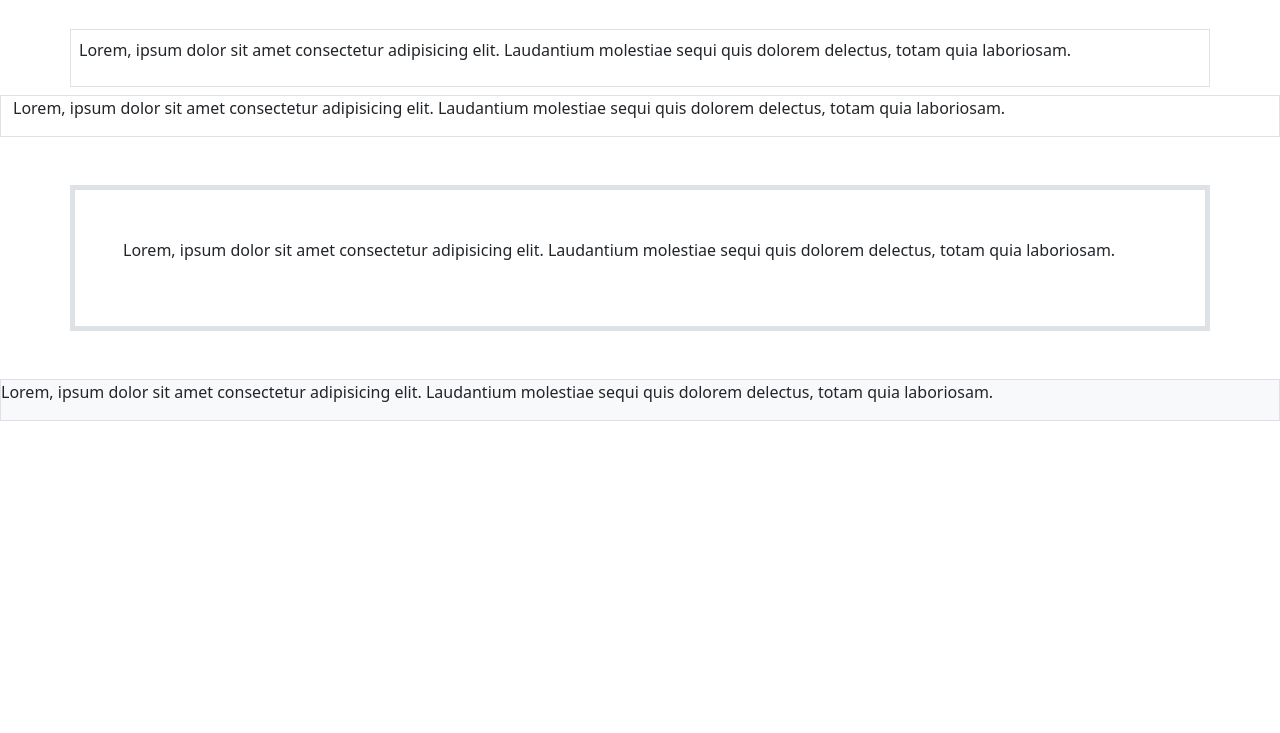
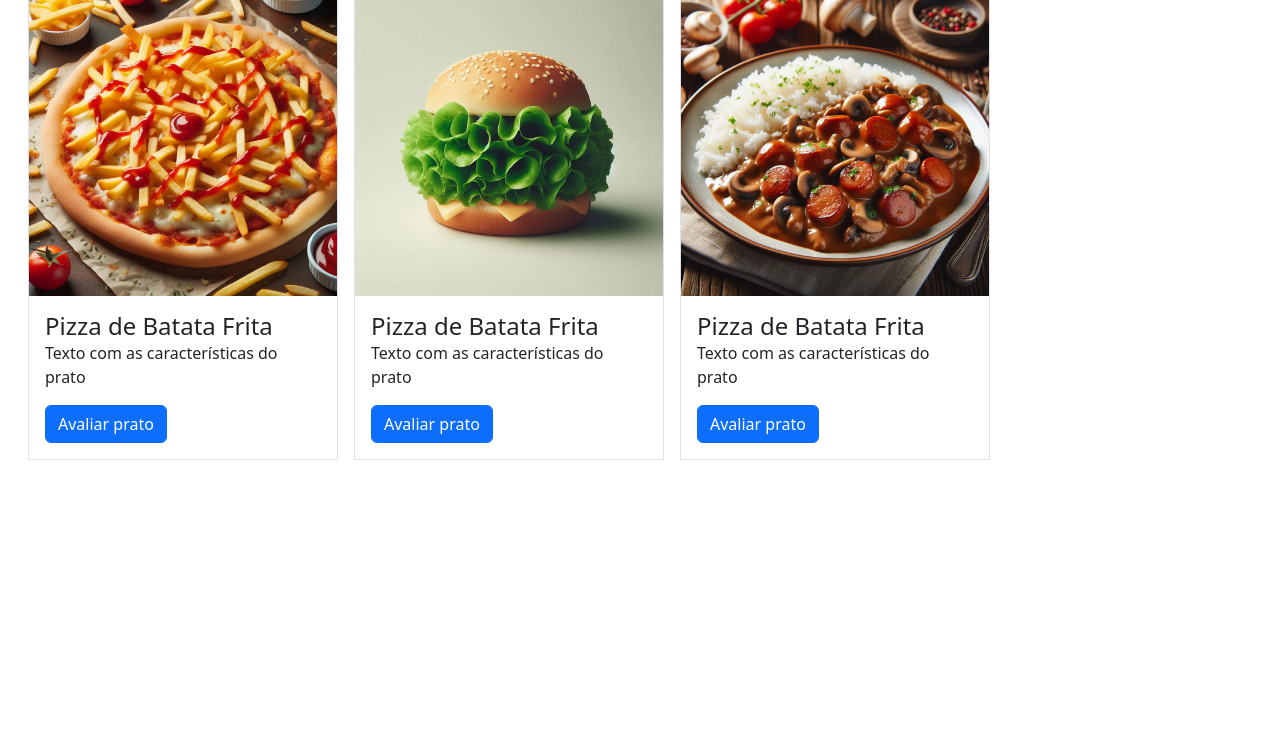
Before and after one commit to SamuelCorreia07/AulasHTML-CSSUnicsul, a plain HTML site: page Aula11/index.html in a window 1280 px wide. Shown: the part 67-800 px from the top of the page. Drawn offline with nearby package versions, Linux system fonts and the light colour scheme.

Commit message:
Aula 21/05/2025 cont

```diff
--- a/Aula11/index.html
+++ b/Aula11/index.html
@@ -9,21 +9,36 @@
 </head>
 <body>
 
-    <h1>Conteúdo</h1>
 
-      <div class="container p-2 mt-5 mb-2 border">
-        <p>Lorem, ipsum dolor sit amet consectetur adipisicing elit. Laudantium molestiae sequi quis dolorem delectus, totam quia laboriosam.</p>
+    <h2>Receitas em Destaque</h1>
+    <div class="container-fluid">
+        <div class="row m-2">
+            <div class="col-sm-3 p-0 m-2 border">
+                <img class="card-img-top" src="imagens/receita_1.webp" alt="Cartão 1">
+                <div class="card-body p-3">
+                    <h4 class="card-title">Pizza de Batata Frita</h4>
+                    <p class="card-text">Texto com as características do prato</p>
+                    <a href="#" class="btn btn-primary">Avaliar prato</a>
+                </div>
+            </div>
+            <div class="col-sm-3 p-0 m-2 border">
+                <img class="card-img-top" src="imagens/receita_2.webp" alt="Cartão 1">
+                <div class="card-body p-3">
+                    <h4 class="card-title">Pizza de Batata Frita</h4>
+                    <p class="card-text">Texto com as características do prato</p>
+                    <a href="#" class="btn btn-primary">Avaliar prato</a>
+                </div>
+            </div>
+            <div class="col-sm-3 p-0 m-2 border">
+                <img class="card-img-top" src="imagens/receita_3.webp" alt="Cartão 1">
+                <div class="card-body p-3">
+                    <h4 class="card-title">Pizza de Batata Frita</h4>
+                    <p class="card-text">Texto com as características do prato</p>
+                    <a href="#" class="btn btn-primary">Avaliar prato</a>
+                </div>
+            </div>
+        </div>
     </div>
-    <div class="container-fluid border">
-        <p>Lorem, ipsum dolor sit amet consectetur adipisicing elit. Laudantium molestiae sequi quis dolorem delectus, totam quia laboriosam.</p>
-    </div>
-    <div class="container p-5 my-5 border border-5">
-        <p>Lorem, ipsum dolor sit amet consectetur adipisicing elit. Laudantium molestiae sequi quis dolorem delectus, totam quia laboriosam.</p>
-    </div>
-    <div class="container-fluid p-0 border bg-light">
-        <p>Lorem, ipsum dolor sit amet consectetur adipisicing elit. Laudantium molestiae sequi quis dolorem delectus, totam quia laboriosam.</p>
-    </div>
-
     <!-- Bootstrap JS (opcional) -->
     <script src="https://cdn.jsdelivr.net/npm/bootstrap@5.3.3/dist/js/bootstrap.bundle.min.js"></script>
 </body>
```
Also changed, not shown: Aula11/imagens/receita_1.webp (added), Aula11/imagens/receita_2.webp (added), Aula11/imagens/receita_3.webp (added).
